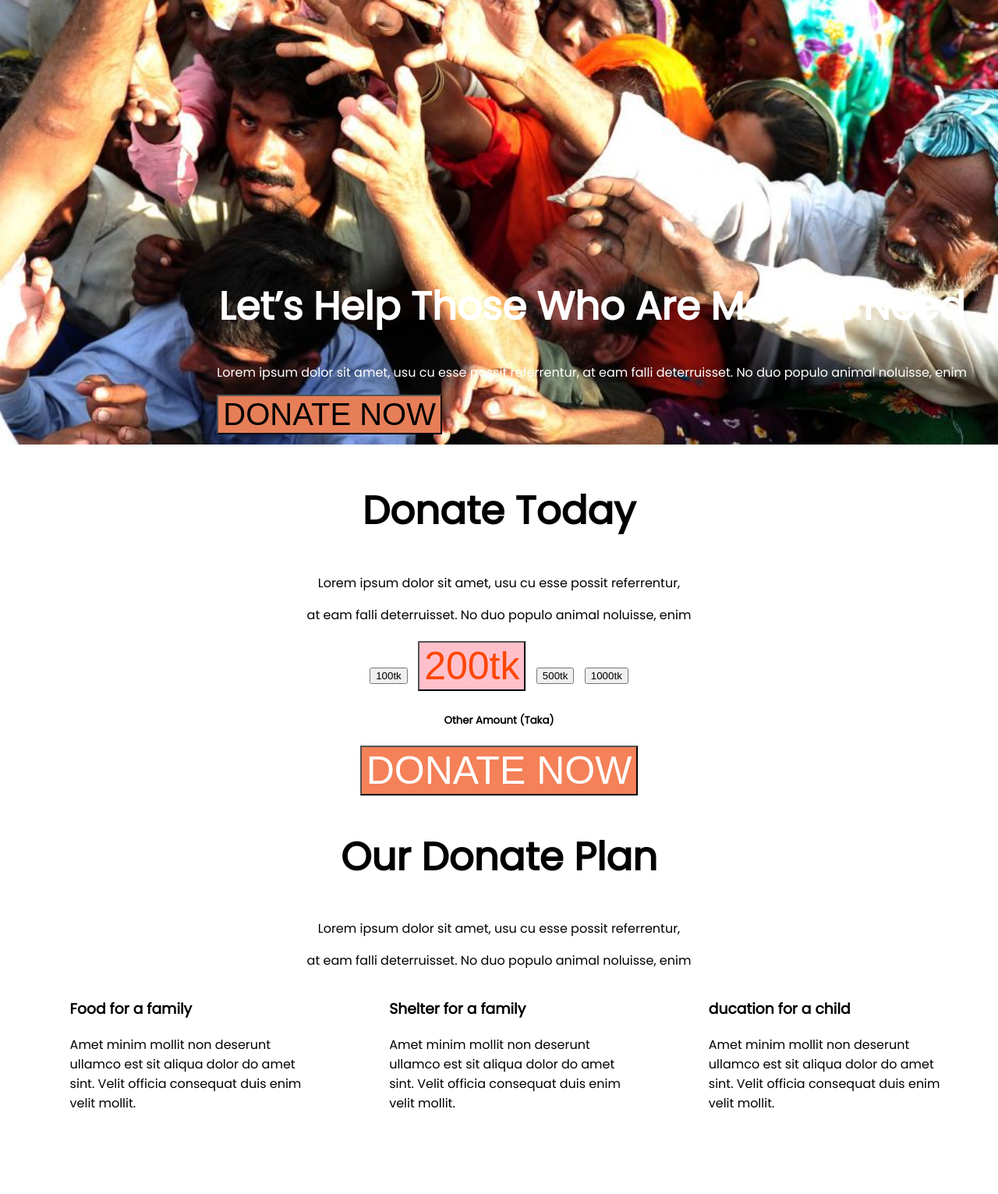
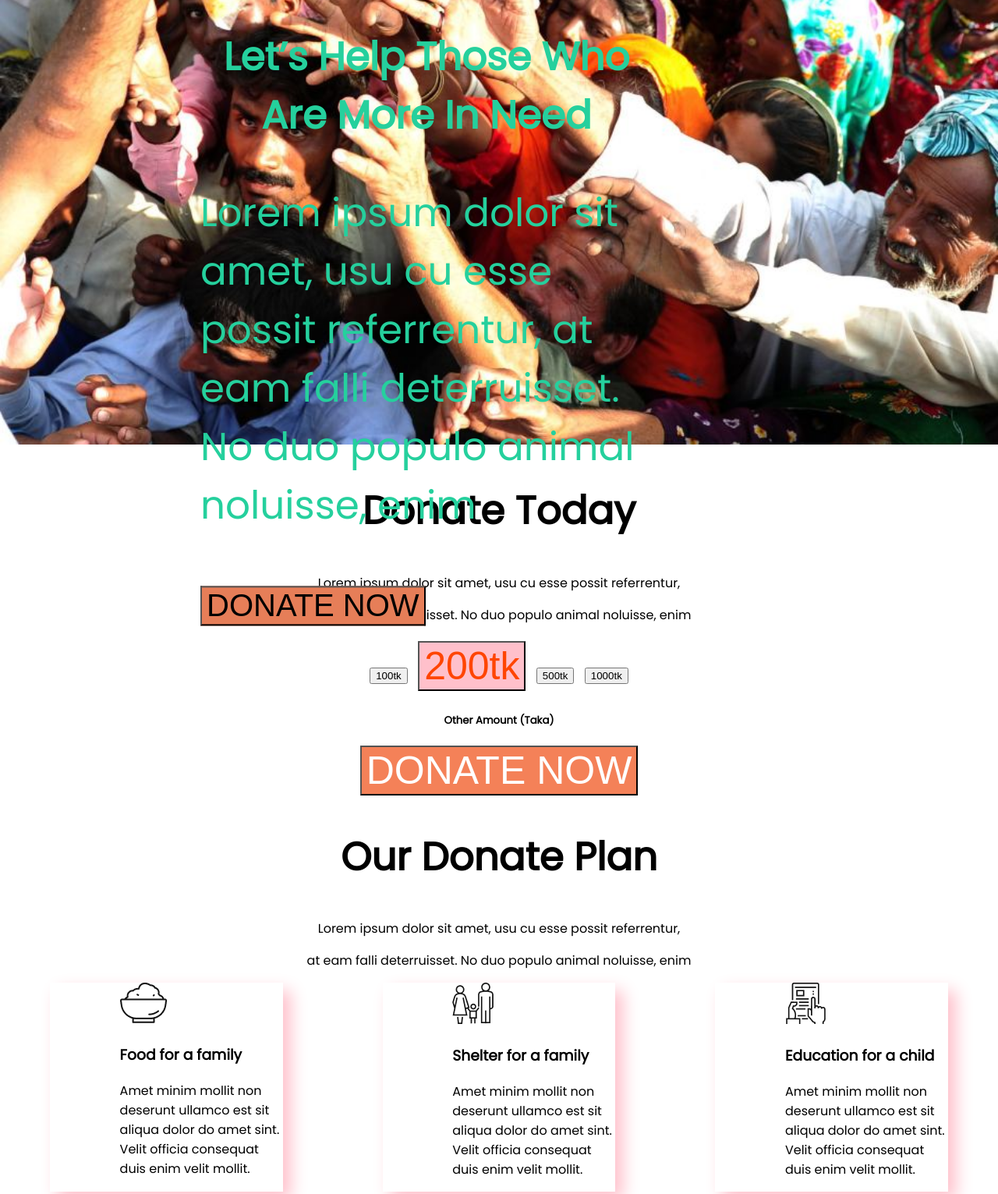
Before and after one commit to nasimuddin6/new-donate-collection, a plain HTML site: page index.html in a window 1280 px wide. Shown: the part 284-1815 px from the top of the page at 78% size. Drawn offline with Linux system fonts and the light colour scheme.

Commit message:
education

```diff
--- a/index.html
+++ b/index.html
@@ -51,10 +51,13 @@
             <p>Lorem ipsum dolor sit amet, usu cu esse possit referrentur,</p>
             <p>at eam falli deterruisset. No duo populo animal noluisse, enim</p>
         </section>
+
+
     </div>
     <section>
         <div class="section">
-            <div class="half-width">
+            <div class="img-width">
+                <img src="icons/food.png" alt="food donate">
                 <h3>Food for a family</h3>
                 <p>Amet minim mollit non deserunt
                     ullamco est sit aliqua dolor do amet
@@ -62,15 +65,17 @@
                     velit mollit.</p>
 
             </div>
-            <div class="half-width">
+            <div class="img-width">
+                <img src="icons/shelter.png" alt="">
                 <h3>Shelter for a family</h3>
                 <p>Amet minim mollit non deserunt
                     ullamco est sit aliqua dolor do amet
                     sint. Velit officia consequat duis enim
                     velit mollit.</p>
             </div>
-            <div class="half-width">
-                <h3>ducation for a child</h3>
+            <div class="img-width">
+                <img src="icons/Frame-1.png" alt="">
+                <h3>Education for a child</h3>
                 <p>Amet minim mollit non deserunt
                     ullamco est sit aliqua dolor do amet
                     sint. Velit officia consequat duis enim
--- a/style.css
+++ b/style.css
@@ -103,8 +103,20 @@ h2 {
 }
 
 .half-width {
-    width: 25%;
+    width: 30%;
+    margin-left: 5%;
+    margin-right: 5%;
     padding-left: 7%;
+    box-shadow: 10px 10px 20px pink;
+
+}
+
+.img-width {
+    width: 30%;
+    margin-left: 5%;
+    margin-right: 5%;
+    padding-left: 7%;
+    box-shadow: 10px 10px 20px pink;
 }
 
 .help {
@@ -128,6 +140,11 @@ h2 {
     color: white;
     padding-left: 20px;
     padding-right: 20px;
+    top: 50%;
+    left: 50%;
+    transform: translate(-65%, -35%);
+    font-size: 50px;
+    color: rgb(37, 208, 157);
 }
 
 .food {
```
